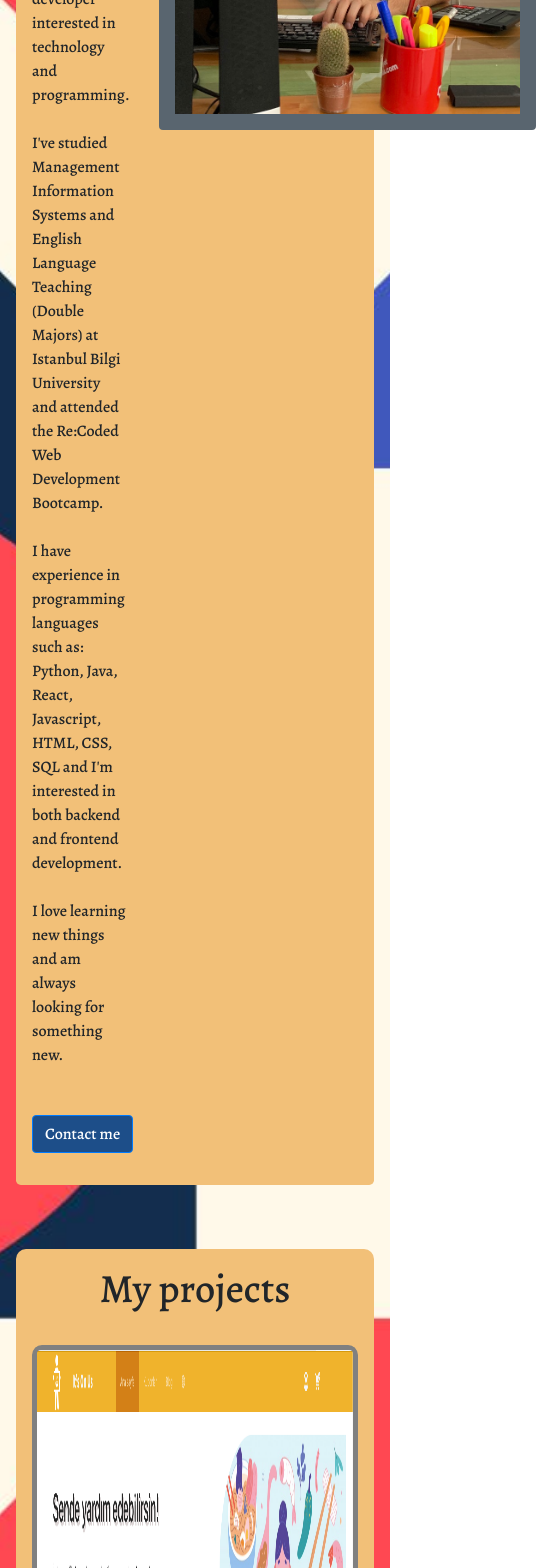
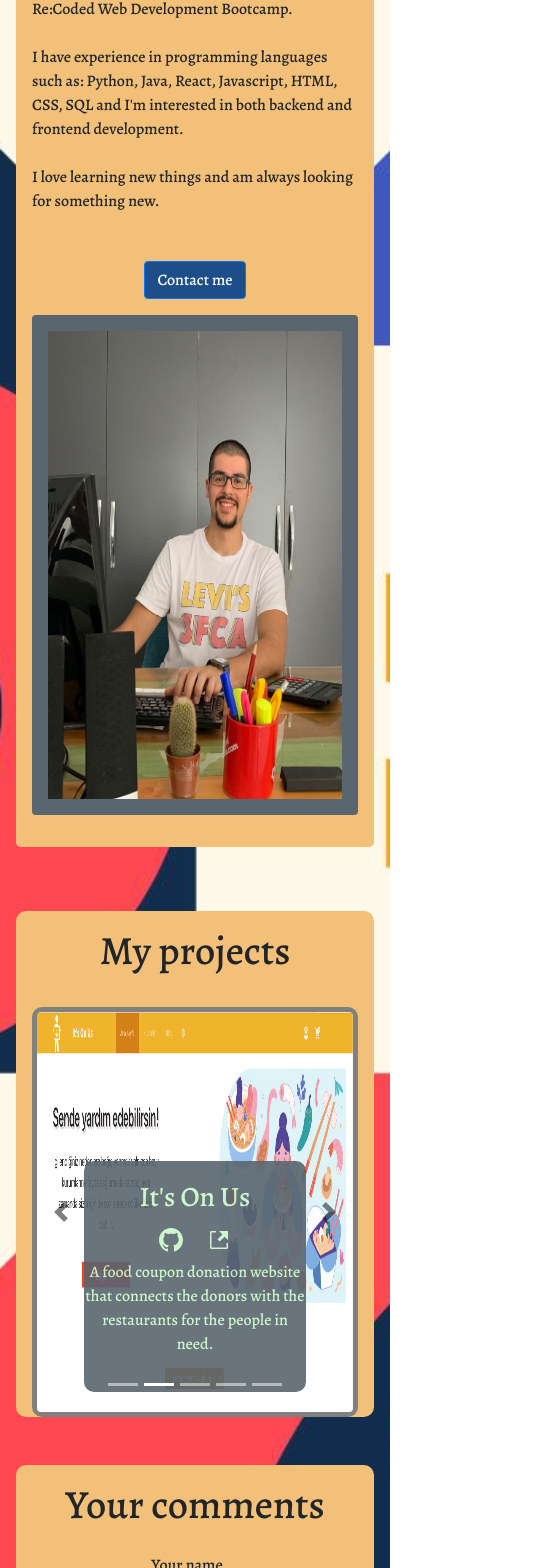
Before and after one commit to bertacsevercan/kon-ogr-project, a React (Create React App) app in the folder portfolyo/: page / in a window 390 px wide. Shown: the part 432-2000 px from the top of the page, 536 px wide, since content can reach past the window. Built offline with nearby package versions, Linux system fonts and the light colour scheme.

Commit message:
add responsiveness

```diff
--- a/portfolyo/src/App.css
+++ b/portfolyo/src/App.css
@@ -8,5 +8,5 @@
 }
 
 .content-wrapper {
-  padding-bottom: 6rem;
+  padding-bottom: 8rem;
 }
--- a/portfolyo/src/components/Comment/index.jsx
+++ b/portfolyo/src/components/Comment/index.jsx
@@ -9,7 +9,7 @@ const Comment = ({ index, visible, toggleHide, comment, date }) => {
 
   return (
     <>
-      <Col key={index} sm={12} md={6} xl={3}>
+      <Col key={index} sm={12} md={6} lg={4} xl={3}>
         <Toast show={visible[index]} onClose={() => toggleHide(index)}>
           <Toast.Header>
             <FaUser /> &nbsp; &nbsp;
--- a/portfolyo/src/containers/About/index.jsx
+++ b/portfolyo/src/containers/About/index.jsx
@@ -35,8 +35,8 @@ const About = () => {
         </div>
         <Image
           id="profilePic"
-          width="400px"
-          height="450px"
+         /*  width="400px"
+          height="450px" */
           src={pp}
           alt="computer"
           rounded
--- a/portfolyo/src/containers/About/style.css
+++ b/portfolyo/src/containers/About/style.css
@@ -14,6 +14,7 @@
 
 #profilePic {
   border: 1em solid #59656f;
+  max-width: 30%;
 }
 
 .summary-wrapper {
@@ -24,3 +25,40 @@
 #contactButton {
   background-color: #1d4e89;
 }
+
+@media screen and (max-width: 1024px) {
+  #profilePic {
+    max-width: 45%;
+  }
+
+}
+
+@media screen and (max-width: 768px) {
+  #profilePic {
+    max-width: 50%;
+    height: 300px;
+  }
+}
+
+@media screen and (max-width: 425px) {
+  #jumbo {
+    text-align: center;
+    flex-direction: column;
+  }
+  #profilePic {
+    margin-top: 1rem;
+    max-width: 100%;
+    height: 500px;
+  }
+
+  .summary-wrapper {
+    text-align: left;
+    width: 100%;
+  }
+}
+
+@media screen and (max-width: 375px) {
+  #profilePic {
+    height: 350px;
+  }
+}
--- a/portfolyo/src/containers/Comments/style.css
+++ b/portfolyo/src/containers/Comments/style.css
@@ -25,4 +25,15 @@
 
 .toast-wrapper {
   width: 100%;
+  padding-top: 1rem;
 }
+
+@media screen and (max-width: 425px) {
+  #pcImg {
+    display: none;
+  }
+
+  .form-wrapper {
+    width: 100%;
+  }
+}
--- a/portfolyo/src/containers/Projects/index.jsx
+++ b/portfolyo/src/containers/Projects/index.jsx
@@ -60,6 +60,7 @@ const Projects = () => {
         {projectObjList.map((project) => (
           <Carousel.Item key={project.title}>
             <Image
+              id="carousel-img"
               rounded
               className="d-block w-100"
               height="600px"
--- a/portfolyo/src/containers/Projects/style.css
+++ b/portfolyo/src/containers/Projects/style.css
@@ -36,3 +36,15 @@
   padding-right: 0.5em;
   color: #c8f7c5;
 }
+
+@media screen and (max-width: 1024px) {
+  #carousel-img {
+    height: auto;
+  }
+}
+
+@media screen and (max-width: 425px) {
+  #carousel-img {
+    height: 400px
+  }
+}
```
Also changed, not shown: 1 other file (tests, documents, lock files or other folders).
